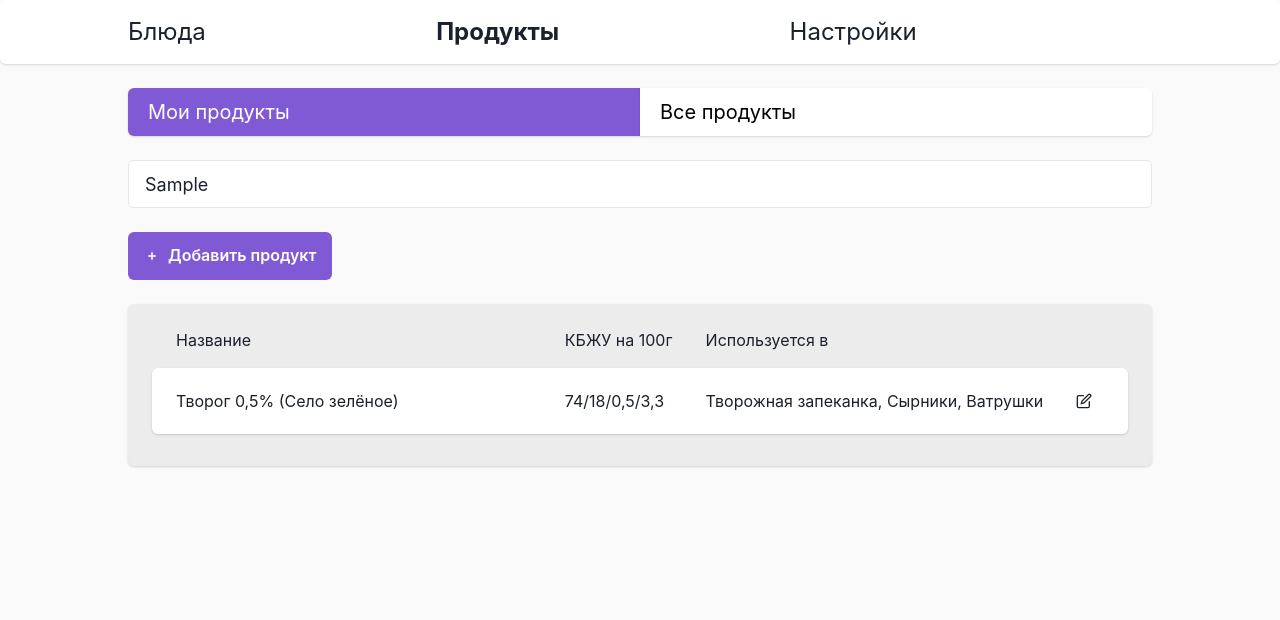
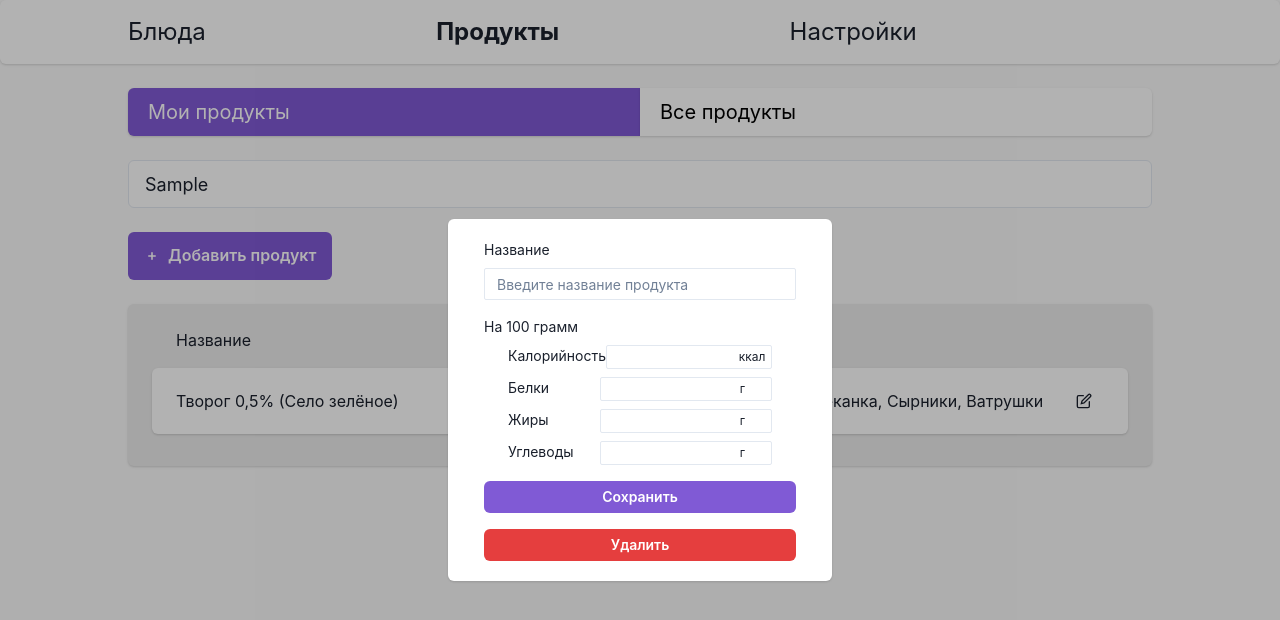
Before and after one commit to kmwk10/dish-analyzer, a React (Create React App) app in the folder frontend/: page /products in a window 1280 px wide. Both pictures are taken after typing "Sample" into the empty fields and a click on the button "Добавить продукт". Shown: the top 620 px of the page. Built offline with nearby package versions, Linux system fonts and the light colour scheme.

Commit message:
feat(frontend): implement ProductEditor component

```diff
--- a/frontend/src/pages/Products/ProductCard.jsx
+++ b/frontend/src/pages/Products/ProductCard.jsx
@@ -1,7 +1,7 @@
 import { Card, Box, Text, CardBody, Flex, Button } from "@chakra-ui/react";
 import { forwardRef } from "react";
 
-const ProductCard = forwardRef(({ product }, ref) => {
+const ProductCard = forwardRef(({ product, onEdit }, ref) => {
   return (
     <Box
       position="fixed"
@@ -49,7 +49,7 @@ const ProductCard = forwardRef(({ product }, ref) => {
               </Card>
             </>
           )}
-          <Button size="sm" colorScheme="purple" width="100%" mb="1rem">Изменить</Button>
+          <Button size="sm" colorScheme="purple" width="100%" mb="1rem" onClick={onEdit}>Изменить</Button>
           <Button size="sm" colorScheme="red" width="100%">Удалить</Button>
         </CardBody>
       </Card>
--- /dev/null
+++ b/frontend/src/pages/Products/ProductEditor.jsx
@@ -0,0 +1,106 @@
+import { Card, Box, Text, CardBody, Flex, Button, Input, InputRightElement, InputGroup } from "@chakra-ui/react";
+import { forwardRef, useState } from "react";
+
+const ProductEditor = forwardRef(({ product, onSave }, ref) => {
+  const [name, setName] = useState(product?.name || "");
+  const [calories, setCalories] = useState(product?.calories || "");
+  const [protein, setProtein] = useState(product?.protein || "");
+  const [fat, setFat] = useState(product?.fat || "");
+  const [carbs, setCarbs] = useState(product?.carbs || "");
+
+  return (
+    <Box
+      position="fixed"
+      top="0"
+      left="0"
+      width="100vw"
+      height="100vh"
+      backgroundColor="rgba(0, 0, 0, 0.3)"
+      display="flex"
+      justifyContent="center"
+      alignItems="center"
+      zIndex="1000"
+    >
+      <Card width="30vw" padding="0 1rem" ref={ref}>
+        <CardBody>
+          <Text mb="0.5rem" fontSize="sm">Название</Text>
+          <Input
+            size="sm"
+            value={name}
+            onChange={(e) => setName(e.target.value)}
+            placeholder="Введите название продукта"
+            mb="1rem"
+          />
+          <Text fontSize="sm" mb="0.5rem">На 100 грамм</Text>
+          <Box fontSize="sm" m="0 1.5rem" mb="1rem">
+
+            <Flex mb="0.5rem" justifyContent="space-between">
+              <Text>Калорийность</Text>
+              <InputGroup size="xs" width="65%">
+                <Input
+                  value={calories}
+                  onChange={(e) => setCalories(e.target.value)}
+                  pr="2.5rem"
+                />
+                <InputRightElement children="ккал" m="0 0.5rem"/>
+              </InputGroup>
+            </Flex>
+
+            <Flex mb="0.5rem" justifyContent="space-between">
+              <Text>Белки</Text>
+                <InputGroup size="xs" width="65%">
+                  <Input
+                    value={protein}
+                    onChange={(e) => setProtein(e.target.value)}
+                    pr="2.5rem"
+                  />
+                  <InputRightElement children="г" m="0 1.1rem"/>
+              </InputGroup>
+            </Flex>
+
+            <Flex mb="0.5rem" justifyContent="space-between">
+              <Text>Жиры</Text>
+              <InputGroup size="xs" width="65%">
+                <Input
+                  value={fat}
+                  onChange={(e) => setFat(e.target.value)}
+                  pr="2.5rem"
+                />
+                <InputRightElement children="г" m="0 1.1rem"/>
+              </InputGroup>
+            </Flex>
+
+            <Flex mb="0.5rem" justifyContent="space-between">
+              <Text>Углеводы</Text>
+              <InputGroup size="xs" width="65%">
+                <Input
+                  value={carbs}
+                  onChange={(e) => setCarbs(e.target.value)}
+                  pr="2.5rem"
+                />
+                <InputRightElement children="г" m="0 1.1rem"/>
+              </InputGroup>
+            </Flex>
+
+          </Box>
+          {product.used_in_dishes?.length > 0 && (
+            <>
+              <Text fontSize="sm" mb="0.5rem">Изпользуется в</Text>
+              <Card fontSize="sm" backgroundColor="#ECECEC" padding="1rem" mb="1rem">
+                {product.used_in_dishes.map((dish) => (
+                  <Card marginBottom="0.5rem" padding="0.3rem 0.6rem" _last={{ mb: 0 }}>
+                    <Text>{dish}</Text>
+                  </Card>
+                ))}
+              </Card>
+            </>
+          )}
+          <Button size="sm" colorScheme="purple" width="100%" mb="1rem" onClick={onSave}>Сохранить</Button>
+          <Button size="sm" colorScheme="red" width="100%">Удалить</Button>
+        </CardBody>
+      </Card>
+    </Box>
+  );
+});
+
+export default ProductEditor;
--- a/frontend/src/pages/Products/ProductItem.jsx
+++ b/frontend/src/pages/Products/ProductItem.jsx
@@ -1,7 +1,7 @@
 import { Box, Card, Flex, Text, IconButton } from "@chakra-ui/react";
 import { EditIcon } from "@chakra-ui/icons";
 
-export default function ProductItem({ product, setSelectedProduct }) {
+export default function ProductItem({ product, setSelectedProduct, setEditingProduct }) {
   const nutrition_per_100g = `${product.calories}/${product.protein}/${product.fat}/${product.carbs}`.replaceAll('.', ',');
 
   return (
@@ -16,6 +16,10 @@ export default function ProductItem({ product, setSelectedProduct }) {
           <IconButton
             icon={<EditIcon />}
             variant="ghost"
+            onClick={(e) => {
+              e.stopPropagation(); // Останавливаем клик, чтобы не сработал Box
+              setEditingProduct(product);
+            }}
           />
         </Flex>
       </Card>
--- a/frontend/src/pages/Products/ProductsList.jsx
+++ b/frontend/src/pages/Products/ProductsList.jsx
@@ -2,7 +2,7 @@ import { Card, Flex, Text } from "@chakra-ui/react";
 
 import ProductItem from "./ProductItem";
 
-export default function ProductsList({ products,setSelectedProduct }) {
+export default function ProductsList({ products,setSelectedProduct, setEditingProduct }) {
   return (
     <Card backgroundColor="#ECECEC" padding="3vh">
       <Flex alignItems="center" padding="0 4rem 2vh 1.5rem">
@@ -11,7 +11,7 @@ export default function ProductsList({ products,setSelectedProduct }) {
           <Text width="28svw">Используется в</Text>
       </Flex>
       {products.map((product) => (
-        <ProductItem key={product.id} product={product} setSelectedProduct={setSelectedProduct}/>
+        <ProductItem key={product.id} product={product} setSelectedProduct={setSelectedProduct} setEditingProduct={setEditingProduct}/>
       ))}
     </Card>
   );
--- a/frontend/src/pages/Products/ProductsPage.jsx
+++ b/frontend/src/pages/Products/ProductsPage.jsx
@@ -5,16 +5,24 @@ import { useState, useRef  } from "react";
 import ToggleCards from "../../components/ToggleCards";
 import ProductsList from "./ProductsList";
 import ProductCard from "./ProductCard";
+import ProductEditor from "./ProductEditor";
 
 export default function ProductsPage() {
   const [selectedSection, setSelectedSection] = useState("Мои продукты");
   const [selectedProduct, setSelectedProduct] = useState(null);
+  const [editingProduct, setEditingProduct] = useState(null);
 
   const cardRef = useRef()
+  const editRef = useRef();
 
   useOutsideClick({
     ref: cardRef,
     handler: () => setSelectedProduct(null),
+  });
+
+  useOutsideClick({
+    ref: editRef,
+    handler: () => setEditingProduct(null),
   });
 
   // Для тестирования
@@ -53,18 +61,21 @@ export default function ProductsPage() {
     <Box margin="2vh 10vw">
       <ToggleCards option1={"Мои продукты"} option2={"Все продукты"} onChange={setSelectedSection}/>
       <Input size="lg" placeholder="Введите название продукта" background="white" marginBottom="3vh"/>
-      <Button size="md" leftIcon={<SmallAddIcon/>} height="3rem" colorScheme="purple" marginBottom="3vh">
+      <Button size="md" leftIcon={<SmallAddIcon/>} height="3rem" colorScheme="purple" marginBottom="3vh" onClick={() => setEditingProduct({})}>
         Добавить продукт
       </Button>
       {currentProducts.length > 0 ? (
-        <ProductsList products={currentProducts} setSelectedProduct={setSelectedProduct}/>
+        <ProductsList products={currentProducts} setSelectedProduct={setSelectedProduct} setEditingProduct={setEditingProduct}/>
       ) : (
         <Card backgroundColor="#ECECEC" padding="3vh" textAlign="center">
           Здесь пока ничего нет. Нажмите на кнопку, чтобы добавить продукт.
         </Card>
       )}
       {selectedProduct && (
-        <ProductCard ref={cardRef} product={selectedProduct} />
+        <ProductCard ref={cardRef} product={selectedProduct} onEdit={() => (setEditingProduct(selectedProduct), setSelectedProduct(null))} />
+      )}
+      {editingProduct && (
+        <ProductEditor ref={editRef} product={editingProduct} onSave={() => (setSelectedProduct(editingProduct), setEditingProduct(null))} />
       )}
     </Box>
   );
```
